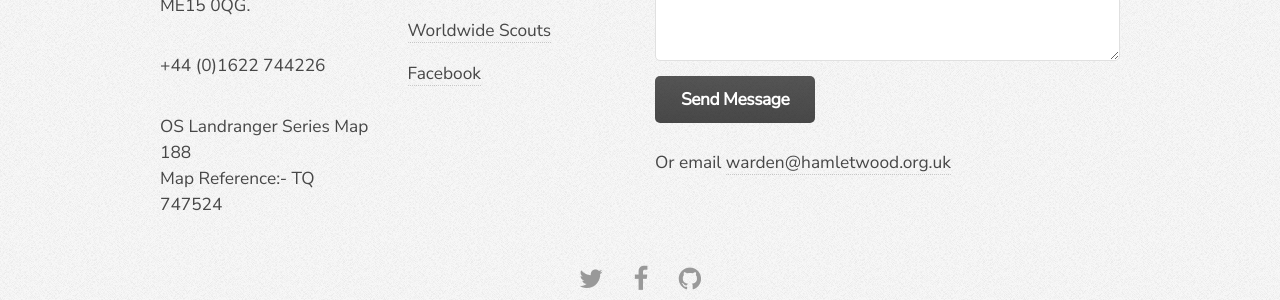
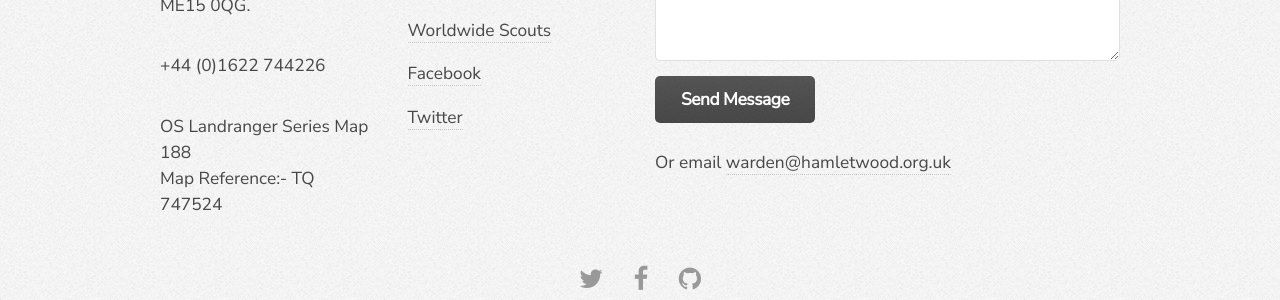
Before and after one commit to hamletwood/hamletwood.github.com, a Jekyll site: the page built from index.html, in a window 1280 px wide and 900 px high, scrolled down 2335 px. Shown: the part 472-772 px from the top of the window. Built offline with Jekyll 4.4.1, drawn with Linux system fonts in a browser that asks for light colours.

Commit message:
another twitter url

```diff
--- a/_includes/footer.html
+++ b/_includes/footer.html
@@ -22,6 +22,7 @@
           <li><a href="http://shop.scouts.org.uk/">UK Scouts Shop</a></li>
           <li><a href="http://www.scout.org/">Worldwide Scouts</a></li>
           <li><a href="https://www.facebook.com/Hamlet-Wood-Scout-Camp-Site-144794085585884/timeline/">Facebook</a></li>
+          <li><a href="https://twitter.com/hamlet_wood">Twitter</a></li>
         </ul>
       </section>
       <section class="6u 12u(narrower)">
```
